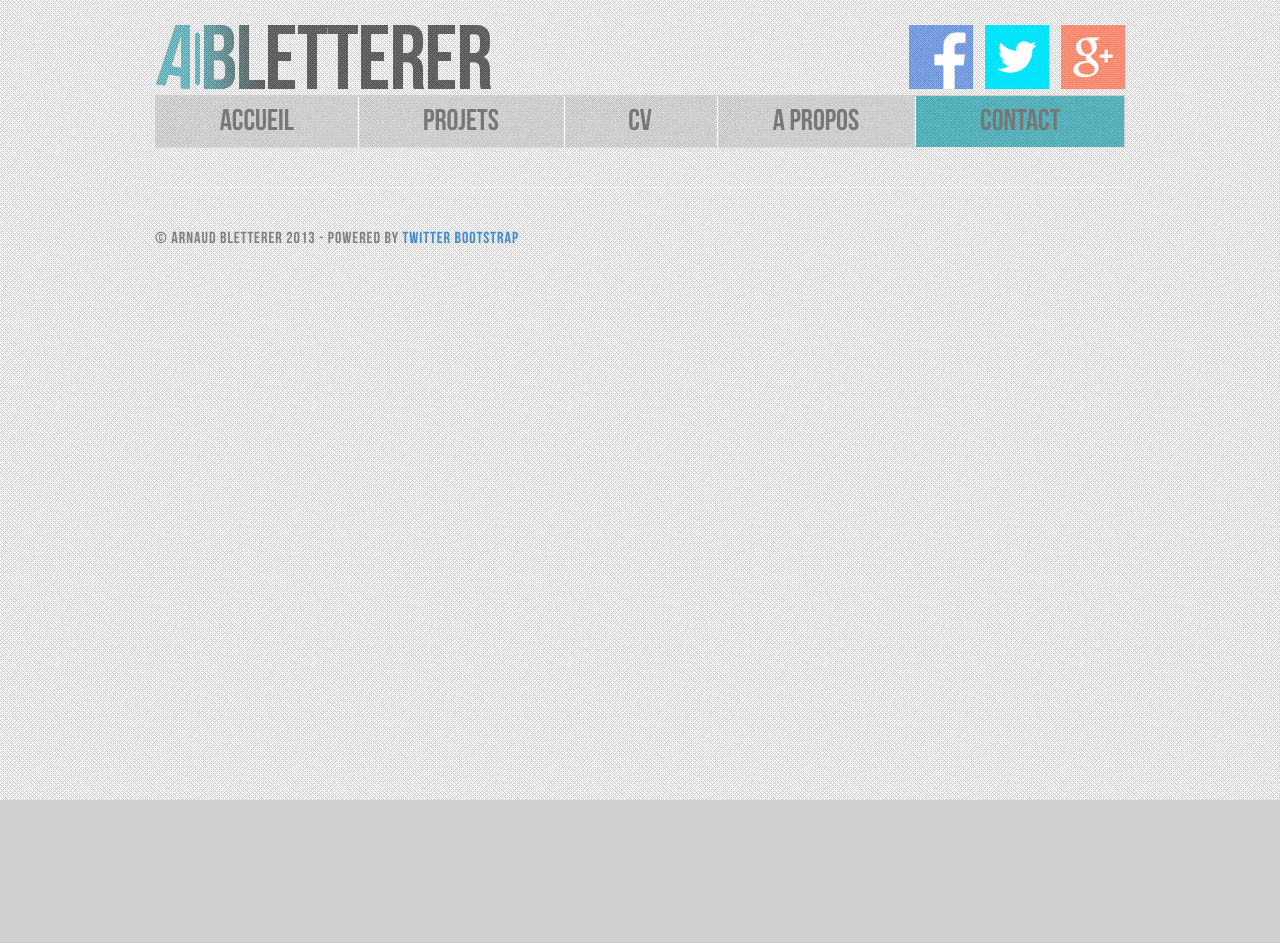
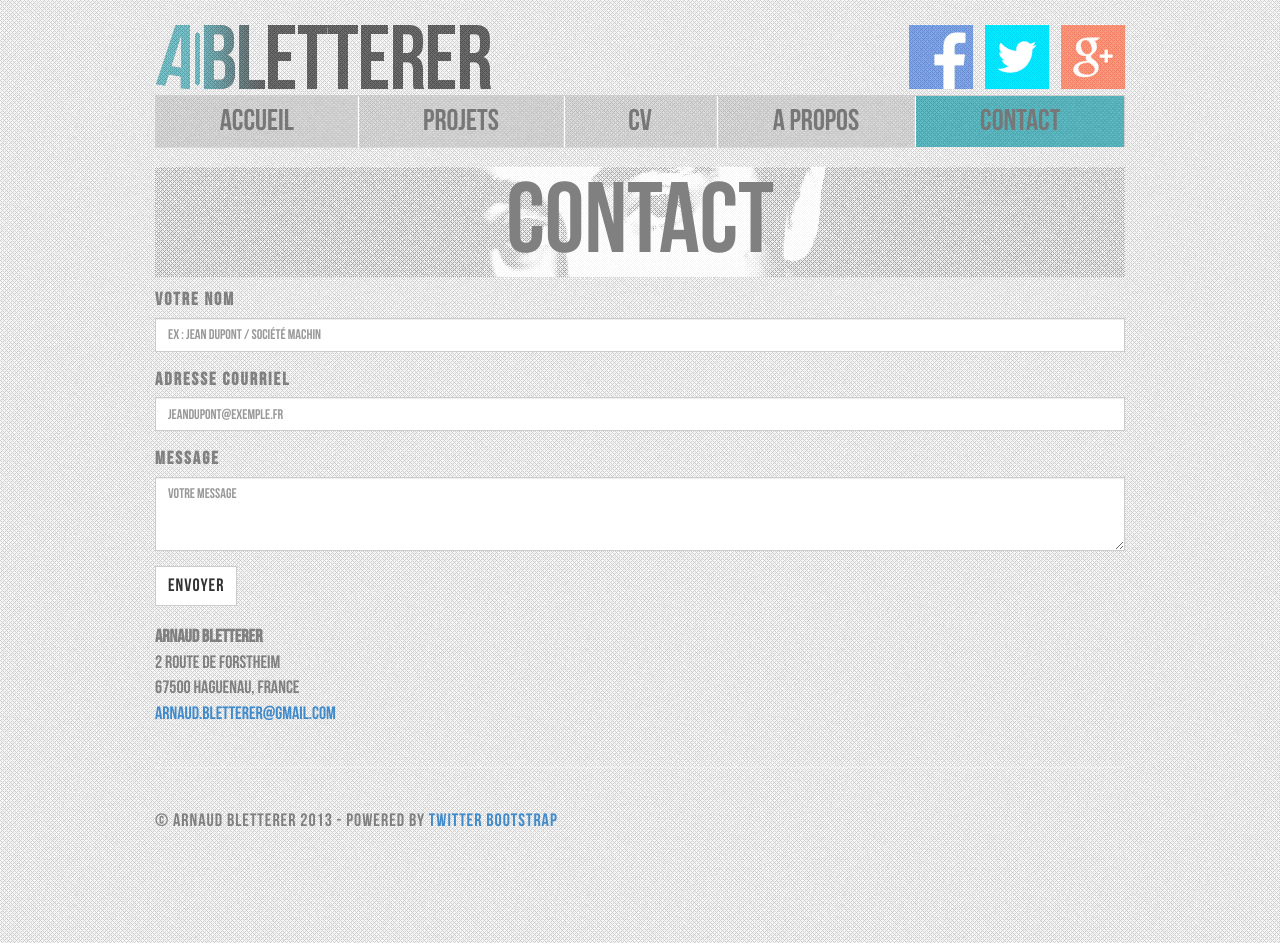
Before and after one commit to abletterer/Portfolio, a PHP site: page /contact.php in a window 1280 px wide. Before the commit the page ends 800 px from the top, so only its background shows below. Run offline with PHP 8.4, Linux system fonts and the light colour scheme; some libraries are stand-ins or nearby versions.

Commit message:
Modification de la présentation des h1

```diff
--- a/contact.php
+++ b/contact.php
@@ -27,6 +27,31 @@
 
 <?php require_once("header.php"); ?>
 
+    <h1>Contact</h1>
+
+    <form role="form" style="letter-spacing:2px; font-size:18px;" action="POST">
+    <div class="form-group">
+        <label for="exampleInputNom1">Votre nom</label>
+        <input type="email" class="form-control" id="exampleInputNom1" placeholder="EX : Jean Dupont / Société Machin">
+    </div>
+    <div class="form-group">
+        <label for="exampleInputEmail1">Adresse courriel</label>
+        <input type="email" class="form-control" id="exampleInputEmail1" placeholder="jeandupont@exemple.fr">
+    </div>
+    <div class="form-group">
+        <label for="exampleInputmessage1">Message</label>
+        <textarea class="form-control" rows="3" placeholder="Votre message"></textarea>
+    </div>
+    <button type="submit" class="btn btn-default">Envoyer</button>
+    </form>
+
+    <address style="letter-spacing:1spx; font-size:18px; font">
+      <strong>Arnaud Bletterer</strong><br>
+      2 Route de Forstheim<br>
+      67500 HAGUENAU, FRANCE<br>
+      <a href="mailto:arnaud.bletterer@gmail.com">arnaud.bletterer@gmail.com</a>
+    </address>
+
 <?php require_once("footer.php"); ?>
 
 </div> <!-- /container -->
--- a/css/main.css
+++ b/css/main.css
@@ -1,6 +1,11 @@
 @font-face {
     font-family: BebasNeue;
     src: url('BebasNeue.otf');
+}
+
+@font-face {
+    font-family: TraditionellSans;
+    src: url('TraditionellSansBold.ttf');
 }
 
 body {
@@ -109,10 +114,22 @@ body {
 
 .footer,.btn {
     letter-spacing:1px;
-    font-size:16px;
+    font-size:18px;
 }
 
 
 body {
     background-image: url('../img/lghtmesh.png');
 }
+
+h1 {
+    font-size: 100px;
+    text-align:center;
+    background-image: url('../img/profil-h1.png');
+    background-repeat:no-repeat;
+    background-position:center;
+}
+
+.jumbotron h1 {
+    background-image:none;
+}
--- a/projets.php
+++ b/projets.php
@@ -41,15 +41,15 @@ $projets = $stmt->fetchAll(PDO::FETCH_ASSOC);
 
 <?php require_once("header.php"); ?>
 
-    <!-- Example row of columns -->
+    <h1>Projets</h1>
       <div class="row">
 
 <?php
 foreach($projets as $projet) { ?>
 
-        <div class="col-xs-6 col-sm-6 col-md-6 col-lg-6">
+        <div class="col-xs-6 col-sm-6 col-md-6 col-lg-6" style="text-align:center;">
             <h2><?php echo $projet["nomProjet"];?></h2>
-            <img src="img/Projets/<?php echo $projet["imageProjet"]; ?>" alt="<?php echo $projet["nomProjet"]; ?>" style="margin-bottom:15px;" width="100%"/>
+            <img src="img/Projets/<?php echo $projet["imageProjet"]; ?>" alt="<?php echo $projet["nomProjet"]; ?>" style="margin-bottom:15px;" width="100%" class="img-thumbnail"/>
             <p><a class="btn btn-primary" href="#">En savoir plus &raquo;</a></p>
         </div>
 
```
Also changed, not shown: css/TraditionellSansBold.ttf (added), img/profil-h1.png (added).
